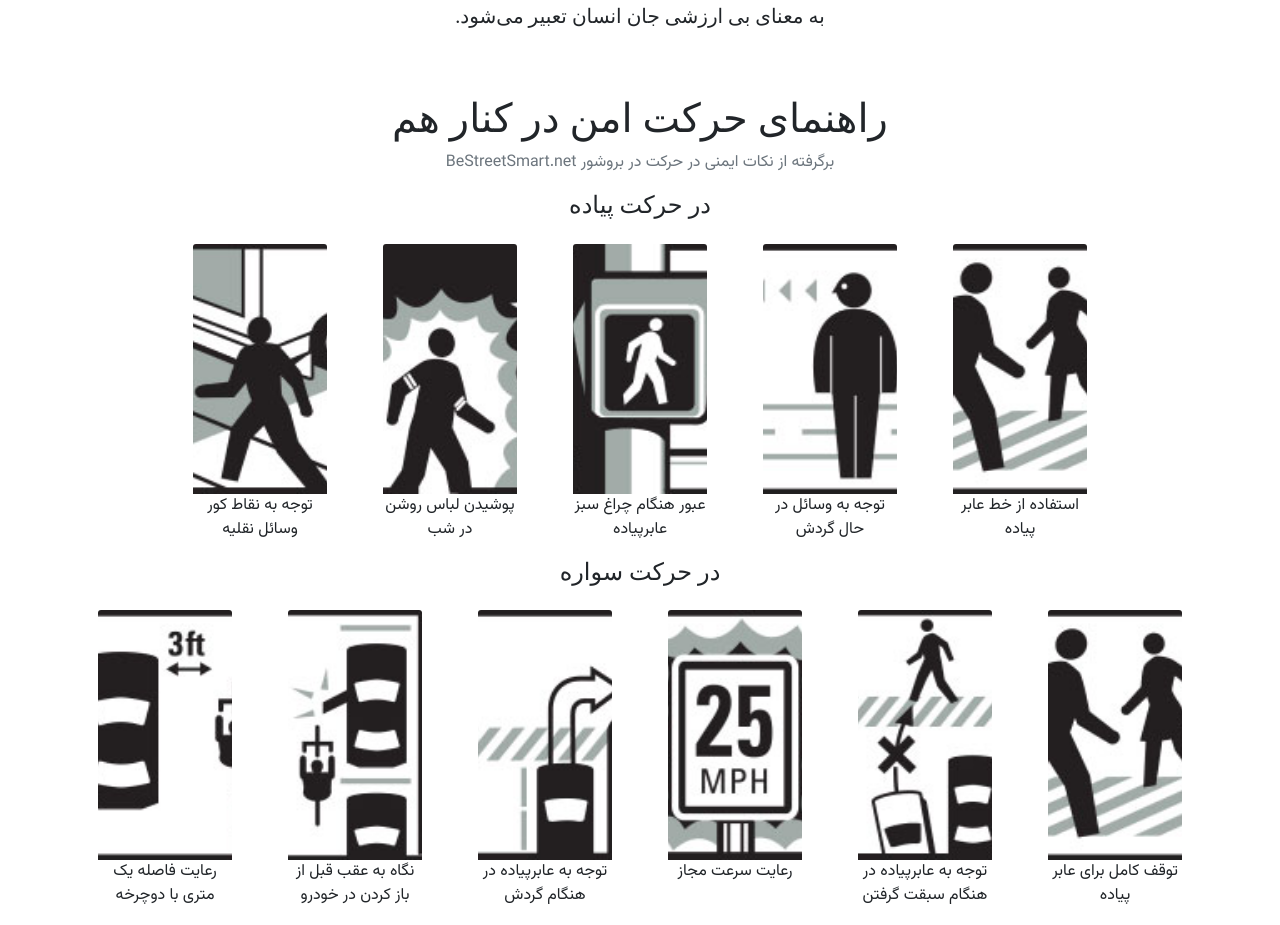
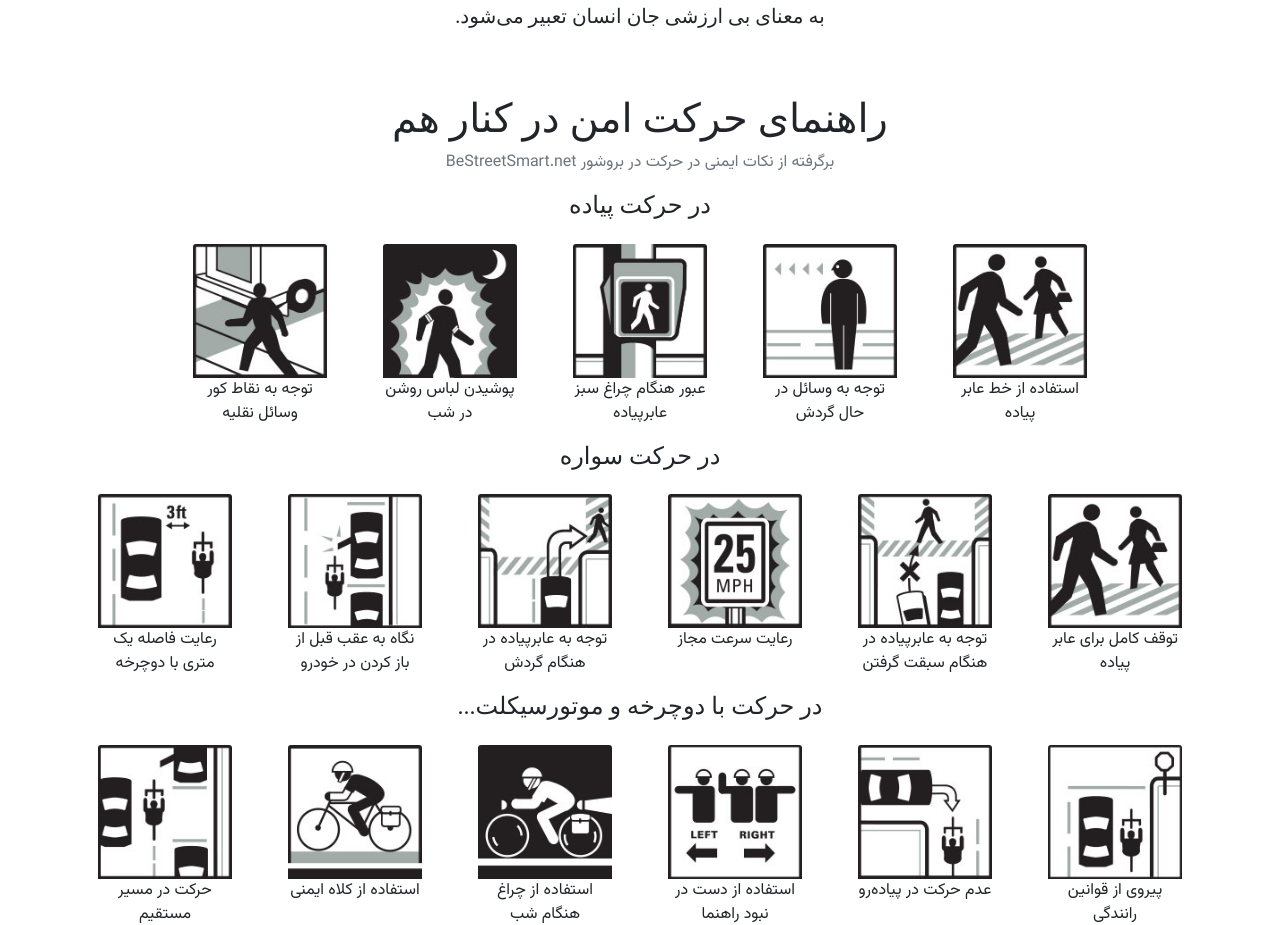
Before and after one commit to khateaber/khateaber.github.io, a Jekyll site: the page built from index.html, in a window 1280 px wide. Shown: the part 1394-2319 px from the top of the page. Built offline with Jekyll 4.4.1, drawn with Linux system fonts in a browser that asks for light colours; some web fonts are replaced; a style sheet for code colours, icons or effects is not loaded.

Commit message:
fixed card img

```diff
--- a/_includes/footer.html
+++ b/_includes/footer.html
@@ -1,6 +1,6 @@
 <section id="join" class="mt-5 pt-5 pb-5 footer text-white bg-primary">
 <div class="container">
-  <h1 class="text-center">پیوستن به کمپین</h1>
+  <h2 class="text-center">پیوستن به کمپین</h2>
   <div class="row row-cols-1 row-cols-md-2 g-4">
     <div class="col">
       <div class="card bg-transparent border-0">
--- a/_layouts/default.html
+++ b/_layouts/default.html
@@ -7,10 +7,10 @@
     <link rel="stylesheet" href="https://cdn.jsdelivr.net/npm/bootstrap@5.0.2/dist/css/bootstrap.rtl.min.css" integrity="sha384-gXt9imSW0VcJVHezoNQsP+TNrjYXoGcrqBZJpry9zJt8PCQjobwmhMGaDHTASo9N" crossorigin="anonymous">
     <link rel="stylesheet" href="https://cdn.jsdelivr.net/npm/bootstrap-icons@1.8.0/font/bootstrap-icons.css">
     <link href="https://cdn.jsdelivr.net/gh/rastikerdar/vazirmatn@v32.102/Vazirmatn-Variable-font-face.css" rel="stylesheet" type="text/css" />
-    <link rel="stylesheet" href="/assets/css/style.css?v=0.1">
+    <link rel="stylesheet" href="/assets/css/style.css?v=0.11">
     <script type="text/javascript" src="/assets/js/vendors/jquery-3.6.0.js"></script>
     <script type="text/javascript" src="/assets/js/vendors/masonry.pkgd.min.js"></script>
-    <script  type="text/javascript" src="/assets/js/khateaber.js?v=0.1"></script>
+    <script  type="text/javascript" src="/assets/js/khateaber.js?v=0.11"></script>
     <title>{{ site.title }}{% if page.subTitle %}: {{page.subTitle}} {% else %} {% if page.title %}: {{ page.title }}{% endif %}{% endif %}</title>
   </head>
   <body>
--- a/_sass/style.scss
+++ b/_sass/style.scss
@@ -253,8 +253,3 @@
     border-color: transparent transparent transparent currentcolor;
   }
 }
-.card-img-top {
-    width: 100%;
-    height: 250px;
-    object-fit: cover;
-}
--- a/activities.html
+++ b/activities.html
@@ -20,7 +20,7 @@
         <div class="card border-0">
           <div class="card-header py-2 bg-transparent rounded-0 border-0 persianDate" data-timestamp="{{post.date | date: '%s'}}">
           </div>
-          <a href="{{post.url}}"><img src="{{post.coverImg}}" class="card-img-top" alt="..."></a>
+          <a href="{{post.url}}"><img src="//images.weserv.nl/?url=khateaber.github.io{{post.coverImg}}&w=800" class="card-img-top img-fluid" alt="..." style="height:300px; object-fit:cover; width:100%"></a>
           <div class="card-body">
             <a href="{{post.url}}" class="text-reset text-decoration-none"><h5 class="card-title">{{post.title}}</h5></a>
             <p class="card-text">
```
